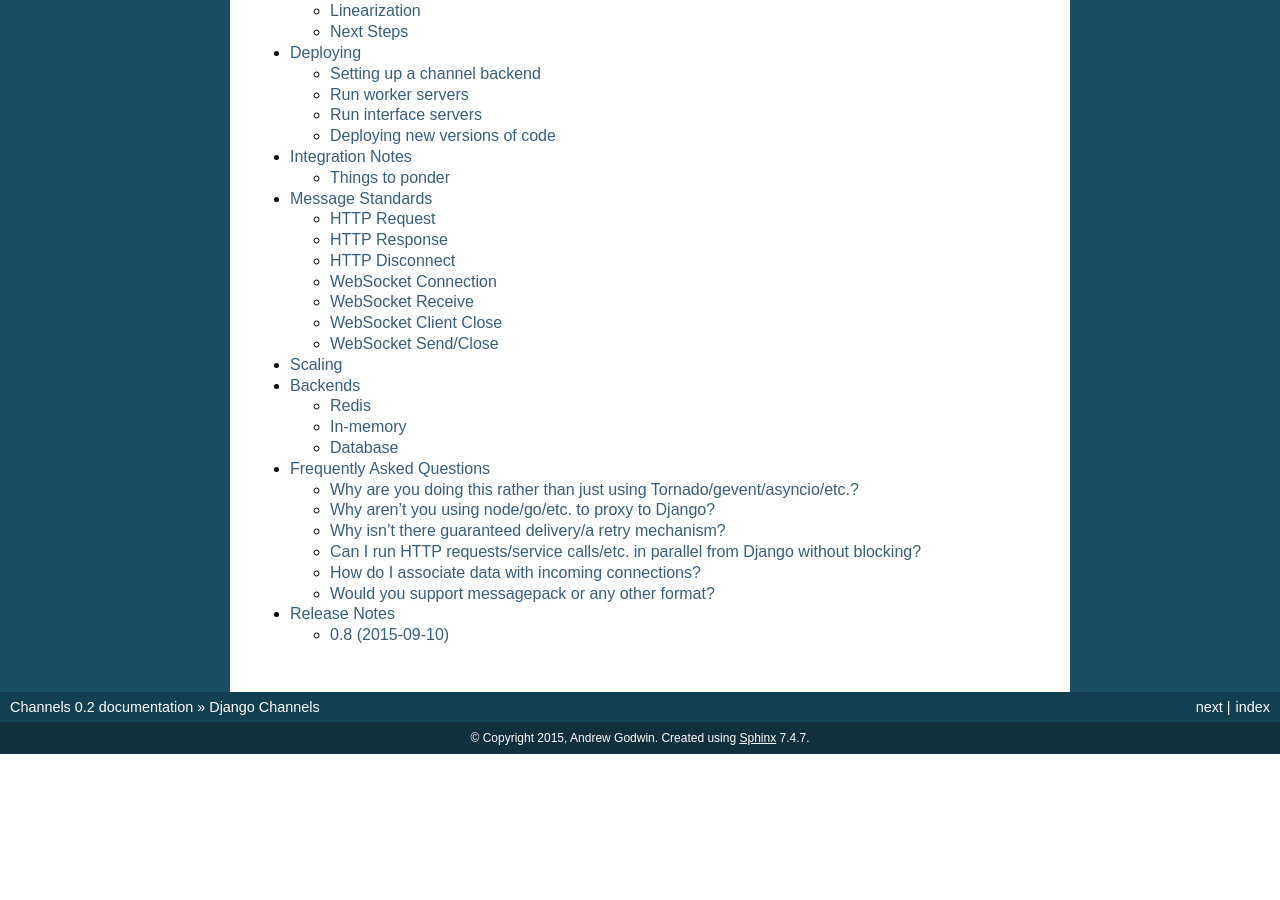
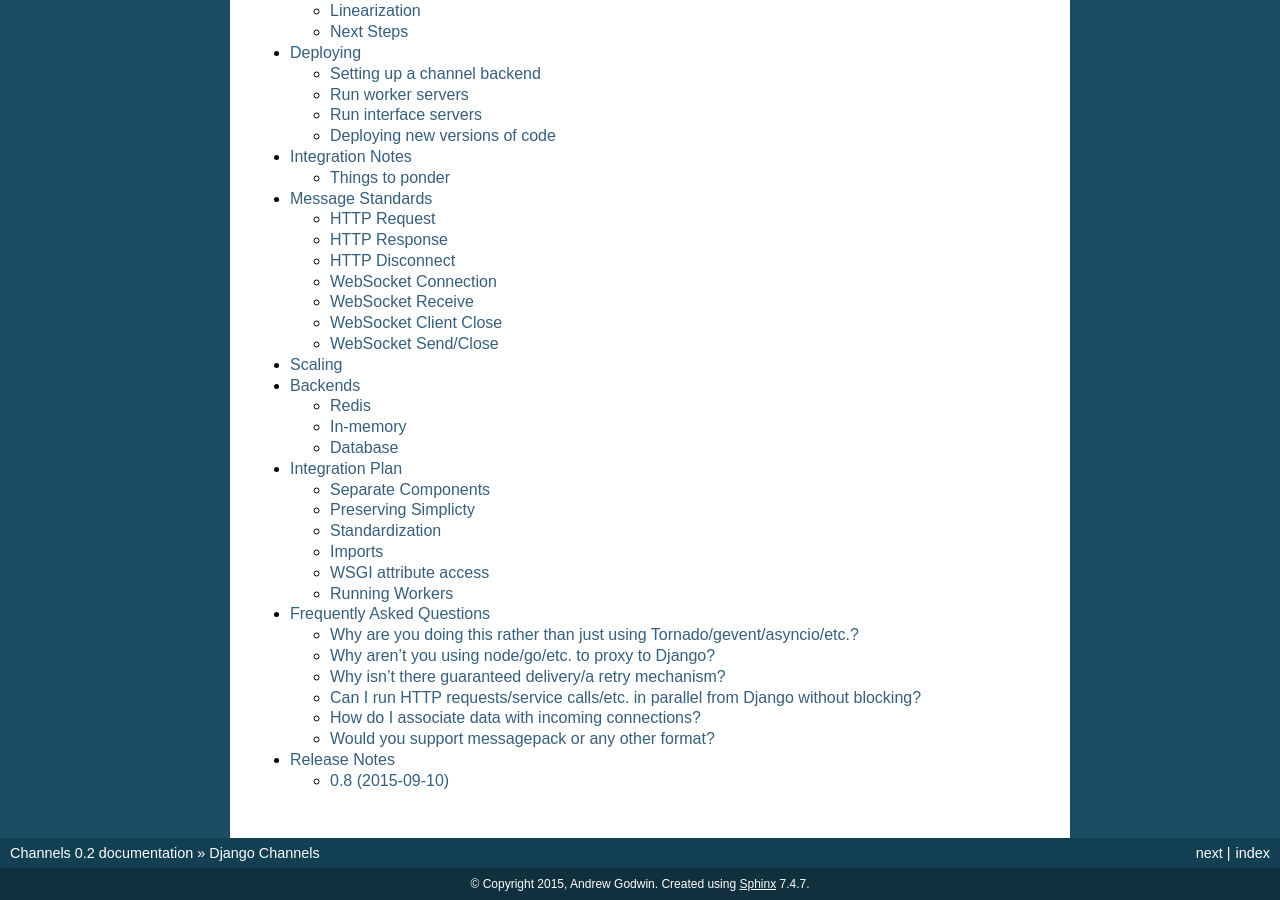
Before and after one commit to phillipchain/DjangoChannels, a Sphinx documentation site: the page built from docs/index.rst, in a window 1280 px wide and 900 px high, scrolled down 665 px. Built offline with Sphinx 7.4.7, drawn with Linux system fonts in a browser that asks for light colours; before the commit the page ends 1419 px from its top, so only the background shows below that; some of the changed lines change nothing that is shown.

Commit message:
Add first draft of integration plan

```diff
--- a/docs/index.rst
+++ b/docs/index.rst
@@ -30,5 +30,6 @@ Contents:
    message-standards
    scaling
    backends
+   integration-plan
    faqs
    releases/index
--- /dev/null
+++ b/docs/integration-plan.rst
@@ -0,0 +1,84 @@
+Integration Plan
+================
+
+*DRAFT VERSION - NOT FINAL*
+
+Channels is to become a built-in feature for Django 1.10, but in order to aid adoption and to encourage community usage and support, it will also be backported to Django 1.8 and 1.9 via a third-party app.
+
+Obviously, we want to do this with as little code duplication as is sensible, so this document outlines the plan of how Channels will be integrated into Django and how it will be importable and usable from the supported versions.
+
+Separate Components
+-------------------
+
+The major step in code reuse will be developing the main interface server as a separate project still released under the Django umbrella (current codename is ``daphne``).
+
+This piece of software will likely have its own release cycle but still be developed and maintained by Django as part of the core project, and will speak HTTP, WebSockets, and likely HTTP2 natively. It will be designed to be used either directly exposed to the Internet or behind a reverse proxy that serves static files, much like gunicorn or uwsgi would be deployed.
+
+This would then be supplemented by two implementations of the "worker" end of the Channels stack - one native in Django 1.10, and one as a third-party app for earlier Django versions. They would act very similarly, and there will be some code duplication between them, but the 1.10 version should be cleaner and faster as there's no need to re-route around the existing Django internals (though it can be done, as the current third-party app approach shows).
+
+All three components would need to share the channel backend implementations - there is still an unanswered question here about if those should be separate packages, or somehow bundled into the implementations themselves.
+
+Preserving Simplicty
+--------------------
+
+A main goal of the channels project is to keep the ability to just download and use Django as simple as it is now, which means that for every external dependency we introduce, there needs to be a way to work round it to just run Django in "classic" mode if the user wants to.
+
+The first key part of this is the WSGI interface server - it just plugs in as a WSGI application and routes things to the channel layer. Combined with an in-memory channel backend option, this means that the existing out-of-the-box setup will continue to work, with no need to have Redis around, or Autobahn/Twisted/asyncio installed.
+
+It's possible that Django 1.10 would come bundled with the interface server (``daphne``) in the tarball download, but bring it in as a dependency for package-manager-based installations (``pip`` as well as OS packages). This could also be how we handle sharing channel backend code between them.
+
+Standardization
+---------------
+
+Given the intention to develop this as two codebases (though Django will still mean the combination of both), it will likely be sensible if not necessary to standardise the way the two talk to each other.
+
+There are two levels to this standardisation - firstly, the message formats for how to encode different events, requests and responses (which you can see the initial version of over in :doc:`message-standards`), and secondly, the actual transports themselves, the channel backends.
+
+Message format standardisation shouldn't be too hard; the top-level constraint on messages will be that they must be JSON-serializable dicts with no size limit; from there, developing sensible mappings for HTTP and WebSocket is not too hard, especially drawing on the WSGI spec for the former (indeed, Channels will have to be able to reconstitude WSGI-style properties and variables to let existing view code continue to work)
+
+Transport standardisation is different, though; the current approach is to have a standard backend interface that either core backends or third-party ones can implement, much like Django's database support; this would seem to fill the immediate need of both having core, tested and scalable transports as well as the option for more complex projects with special requirements to write their own.
+
+That said, the current proposed system is just one transport standard away from being able to interoperate with other languages; specifically, one can imagine an interface server written in a compiled language like Go or Rust that is more efficient that its Python equivalent (or even a Python implementation that uses a concurrency model that doesn't fit the channel backend's poll-style interface).
+
+It may be that the Redis backend itself is written up and standardised as well to provide a clear spec that third parties can code against from scratch; however, this will need to be after a period of iterative testing to ensure whatever is proposed can scale to handle both large messages and large volumes of messages, and can shard horizontally.
+
+There is no intention to propose a WSGI replacement at this point, but there's potential to do that at the fundamental Python level of "your code will get given messages, and can send them, and here's the message formats". However, such an effort should not be taken lightly and only attempted if and when channels proves itself to work as effectively as WSGI as the abstraction for handling web requests, and its servers are as stable and mature as those for WSGI; Django will continue to support WSGI for the foreseeable future.
+
+Imports
+-------
+
+Having Channels as a third-party package on some versions of Django and as a core package on others presents an issue for anyone trying to write portable code; the import path will differ.
+
+Specifically, for the third party app you might import from ``channels``, whereas for the native one you might import from ``django.channels``.
+
+There are two sensible solutions to this:
+
+1. Make both versions available under the import path ``django.channels``
+2. Make people do try/except imports for portable code
+
+Neither are perfect; the first likely means some nasty monkeypatching or more, especially on Python 2.7, while the second involves verbose code. More research is needed here.
+
+WSGI attribute access
+---------------------
+
+While Channels transports across a lot of the data available on a WSGI request - like paths, remote client IPs, POST data and so forth - it cannot reproduce everything. Specifically, the following changes will happen to Django request objects:
+
+- The SCRIPT_NAME attribute will always be ``""``, and so the ``PATH_INFO`` will always be the full path.
+- ``request.META`` will not contain any environment variables from the system.
+- The ``wsgi`` keys in ``request.META`` will change as follows:
+  - ``wsgi.version`` will be set to ``(1, 0)``
+  - ``wsgi.url_scheme`` will be populated correctly
+  - ``wsgi.input`` will work, but point to a StringIO or File object with the entire request body buffered already
+  - ``wsgi.errors`` will point to ``sys.stderr``
+  - ``wsgi.multithread`` will always be ``True``
+  - ``wsgi.multiprocess`` will always be ``True``
+  - ``wsgi.run_once`` will always be ``False``
+
+This is a best-attempt effort to mirror these variables' meanings to allow code to keep working on multiple Django versions; we will encourage people using ``url_scheme`` to switch to ``request.is_secure``, however, and people using ``input`` to use the ``read()`` or ``body`` attributes on ``request``.
+
+All of the ``wsgi`` variable emulation will be subject to the usual Django deprecation cycle and after this will not be available unless Django is running in a WSGI environment.
+
+Running Workers
+---------------
+
+It is not intended for there to be a separate command to run a Django worker; instead, ``manage.py runworker`` will be the recommended method, along with a wrapping process manager that handles logging and auto-restart (such as systemd or supervisord).
```
